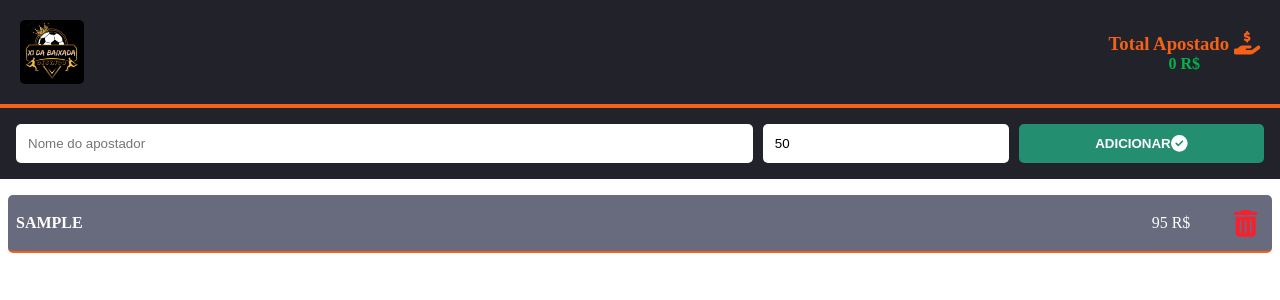
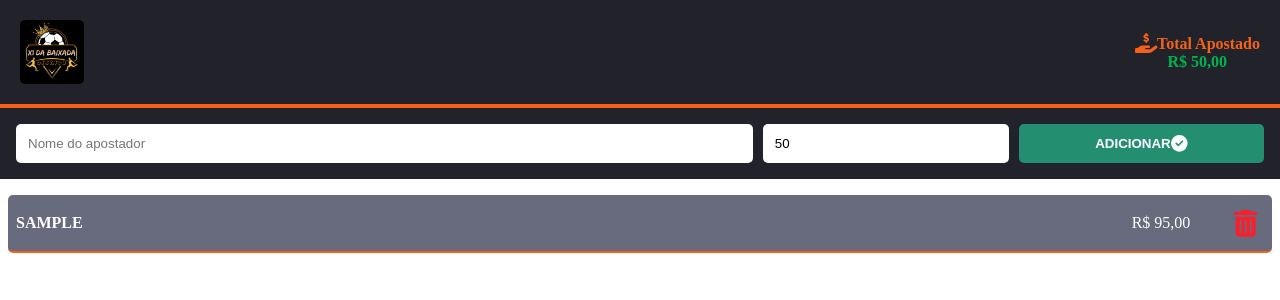
Before and after one commit to JL-Sousa/site_x1_baixada, a React (Vite) app: page / in a window 1280 px wide. Both pictures are taken after typing "Sample" into the empty fields and a click on the button "ADICIONAR". Shown: the top 300 px of the page. Built offline with nearby package versions, Linux system fonts and the light colour scheme.

Commit message:
melhorias no app

```diff
--- a/src/App.tsx
+++ b/src/App.tsx
@@ -1,14 +1,11 @@
 import { Header } from "./components/Header";
 import { Card } from "./components/Card";
 import { GlobalStyle } from "./styles/global";
-import { ChangeEvent, useState } from "react";
+import { ChangeEvent, useEffect, useState } from "react";
 import { Container, InputText, InputNumber } from "./style_app";
 
 import { FontAwesomeIcon } from "@fortawesome/react-fontawesome";
-import {
-  faCircleCheck,
-  faHandHoldingDollar,
-} from "@fortawesome/free-solid-svg-icons";
+import { faCircleCheck } from "@fortawesome/free-solid-svg-icons";
 
 export type Apostador = {
   id: number;
@@ -34,7 +31,8 @@ function App() {
         },
       ]);
 
-      valorTotalAposta();
+      setTotalAposta(totalAposta + valorinputAposta);
+
       limparFormulario();
       return;
     }
@@ -47,15 +45,6 @@ function App() {
     setValorInput(valorInput);
   };
 
-  function valorTotalAposta() {
-    let valorAtual = 0;
-    listaApostadores.map((apostador) => {
-      valorAtual = valorAtual + apostador.valor;
-    });
-
-    setTotalAposta(valorAtual);
-  }
-
   function limparFormulario() {
     setNomeInput("");
     setValorInput(50);
@@ -65,6 +54,7 @@ function App() {
     setListaApostadores((previousApostadores) =>
       previousApostadores.filter((apostador) => apostador.id != id)
     );
+    setTotalAposta(0);
   }
 
   return (
@@ -92,7 +82,7 @@ function App() {
       </Container>
       {listaApostadores.map((apostadores) => (
         <Card
-          key={apostadores.nome}
+          key={apostadores.id}
           apostador={apostadores}
           deleteApostador={deletarApostador}
         />
--- a/src/components/Card/index.tsx
+++ b/src/components/Card/index.tsx
@@ -13,12 +13,20 @@ export function Card({ apostador, deleteApostador }: ApostadorProps) {
   function handleDeleteApostador() {
     deleteApostador(apostador.id);
   }
+
+  const valorFormatado = new Intl.NumberFormat("pt-BR", {
+    style: "currency",
+    currency: "BRL",
+    currencySign: "accounting",
+    maximumFractionDigits: 2,
+  }).format(apostador.valor);
+
   return (
     <Container>
       <ContainerCard>
         <div>
           <h2>{apostador.nome}</h2>
-          <p>{`${apostador.valor} R$`}</p>
+          <p>{valorFormatado}</p>
         </div>
         <button onClick={handleDeleteApostador}>
           <FontAwesomeIcon icon={faTrashCan} size="2x" />
--- a/src/components/Header/index.tsx
+++ b/src/components/Header/index.tsx
@@ -8,15 +8,22 @@ type TotalApostaProps = {
   aposta: number;
 };
 export function Header({ aposta }: TotalApostaProps) {
+  const valorFormatado = new Intl.NumberFormat("pt-BR", {
+    style: "currency",
+    currency: "BRL",
+    currencySign: "accounting",
+    maximumFractionDigits: 2,
+  }).format(aposta);
+
   return (
     <HeaderContainer>
       <img src={logo} alt="logo x1 da baixada" />
       <div>
         <h3>
-          Total Apostado{" "}
           <FontAwesomeIcon icon={faHandHoldingDollar} size="lg" />
+          Total Apostado
         </h3>
-        <p>{`${aposta} R$`}</p>
+        <p>{valorFormatado}</p>
       </div>
     </HeaderContainer>
   );
--- a/src/components/Header/styles.ts
+++ b/src/components/Header/styles.ts
@@ -18,6 +18,7 @@ export const HeaderContainer = styled.header`
     align-items: center;
     h3 {
       color: #f56217;
+      font-size: 1rem;
     }
     p {
       color: #00b34c;
```
